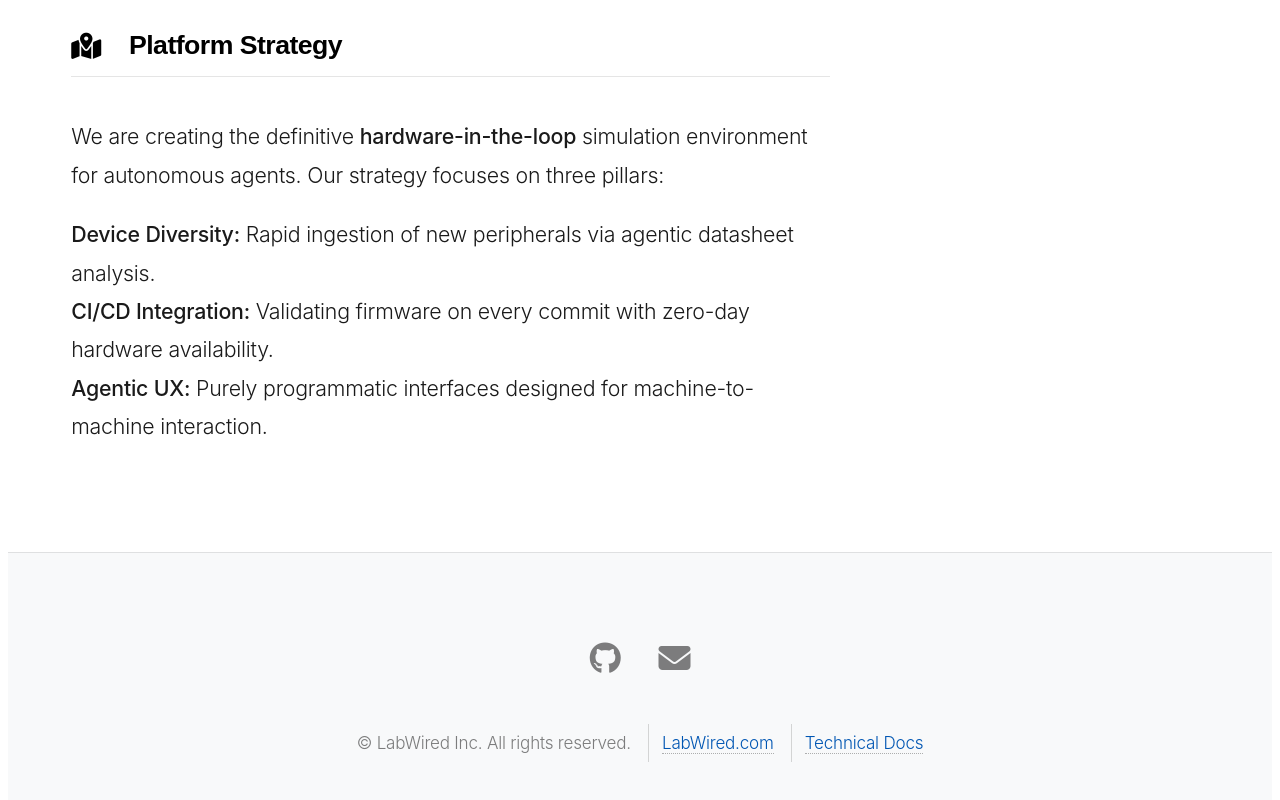
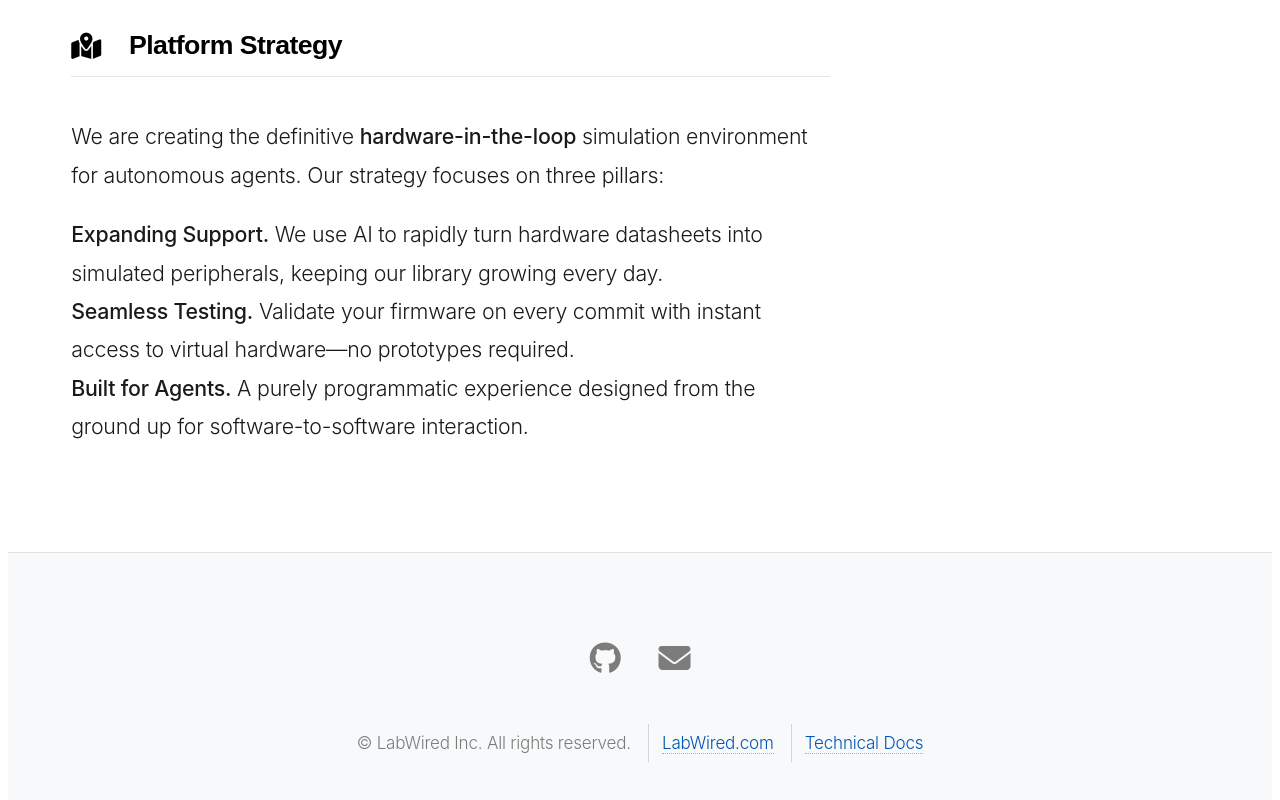
Before and after one commit to w1ne/labwired-landing, a website: page docs.html in a window 1280 px wide. Shown: the part 1193-1993 px from the top of the page. Drawn offline with Linux system fonts and the light colour scheme.

Commit message:
docs: finalize humanized strategy copy (no colons) (#33)

```diff
--- a/docs.html
+++ b/docs.html
@@ -100,12 +100,12 @@
                             <p>We are creating the definitive <strong>hardware-in-the-loop</strong> simulation
                                 environment for autonomous agents. Our strategy focuses on three pillars:</p>
                             <ul>
-                                <li><strong>Device Diversity:</strong> Rapid ingestion of new peripherals via agentic
-                                    datasheet analysis.</li>
-                                <li><strong>CI/CD Integration:</strong> Validating firmware on every commit with
-                                    zero-day hardware availability.</li>
-                                <li><strong>Agentic UX:</strong> Purely programmatic interfaces designed for
-                                    machine-to-machine interaction.</li>
+                                <li><strong>Expanding Support.</strong> We use AI to rapidly turn hardware datasheets
+                                    into simulated peripherals, keeping our library growing every day.</li>
+                                <li><strong>Seamless Testing.</strong> Validate your firmware on every commit with
+                                    instant access to virtual hardware—no prototypes required.</li>
+                                <li><strong>Built for Agents.</strong> A purely programmatic experience designed from
+                                    the ground up for software-to-software interaction.</li>
                             </ul>
                         </section>
                     </div>
```
